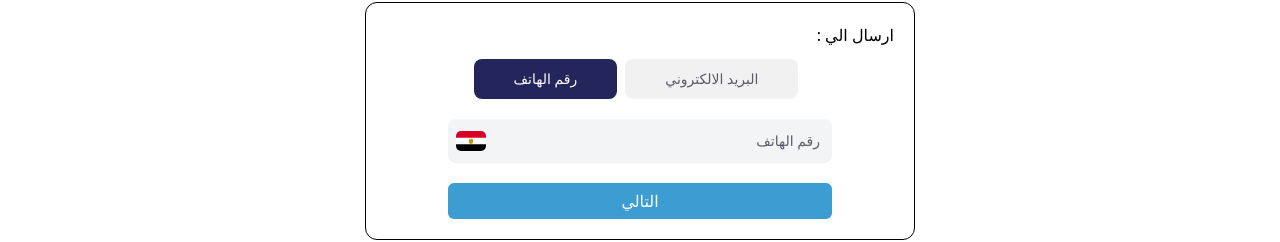
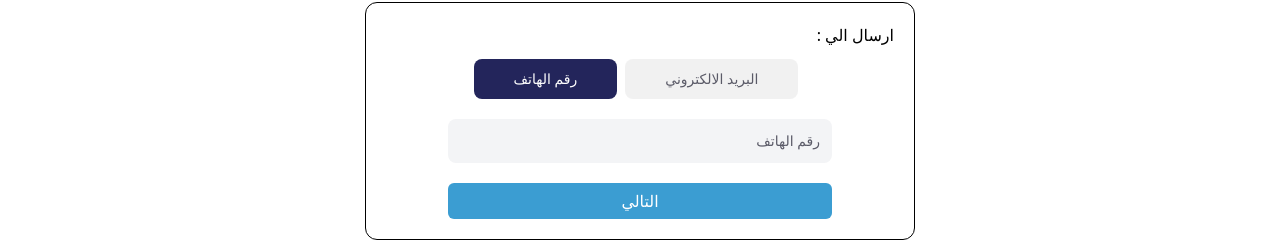
Before and after one commit to Hanan3amer/Skilly, a React (Vite) app: page /forgotpassword in a window 1280 px wide. Shown: the part 257-499 px from the top of the page. Built offline with nearby package versions, Linux system fonts and the light colour scheme; no server answers.

Commit message:
deletse svg

```diff
--- a/src/Components/Fogrotpassword/Forgotpassword.jsx
+++ b/src/Components/Fogrotpassword/Forgotpassword.jsx
@@ -1,5 +1,5 @@
 import { useState } from "react";
-import vector from "../../assets/Vector.svg";
+// import vector from "../../assets/Vector.svg";
 import { Link, useNavigate } from "react-router-dom";
 import axios from "axios";
 import * as Yup from "yup";
@@ -94,7 +94,7 @@ export default function Forgotpassword() {
                 {activeOption === "phone" ? (
                   <>
                     <div className="absolute inset-y-0 end-2 flex items-center ps-3.5 pointer-events-none">
-                      <img src={vector} />
+                      {/* <img src={vector} /> */}
                     </div>
                     <input
                       type="text"
```
